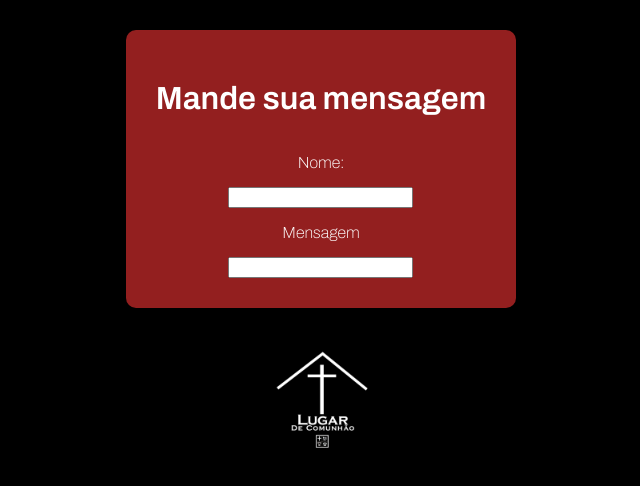
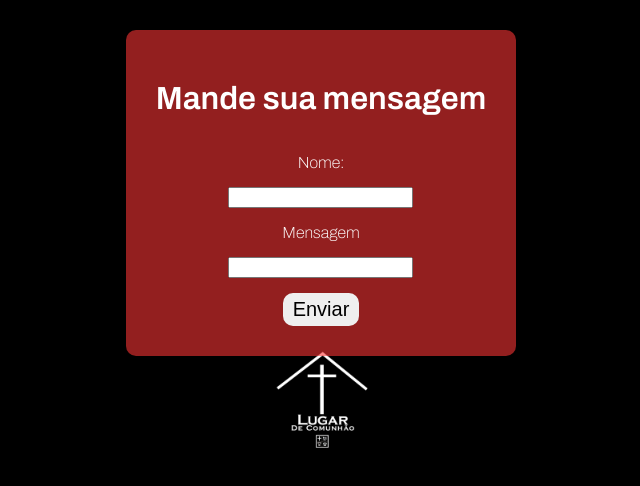
Before and after one commit to Samuuuca/MensagensAoVivo, a plain HTML site: page index.html in a window 1280 px wide. Shown: the whole page, without its empty margins (319-959 px from the left). Drawn offline with Linux system fonts and the light colour scheme; no server answers.

Commit message:
add button element

```diff
--- a/index.html
+++ b/index.html
@@ -23,6 +23,7 @@
         <p>Mensagem</p>
 
         <input id="recado"type="text">
+	<button type="submit" onclick="AtualizarMensagens()">Enviar </button>
     </div>
 
 <script src="script.js"></script>
```
